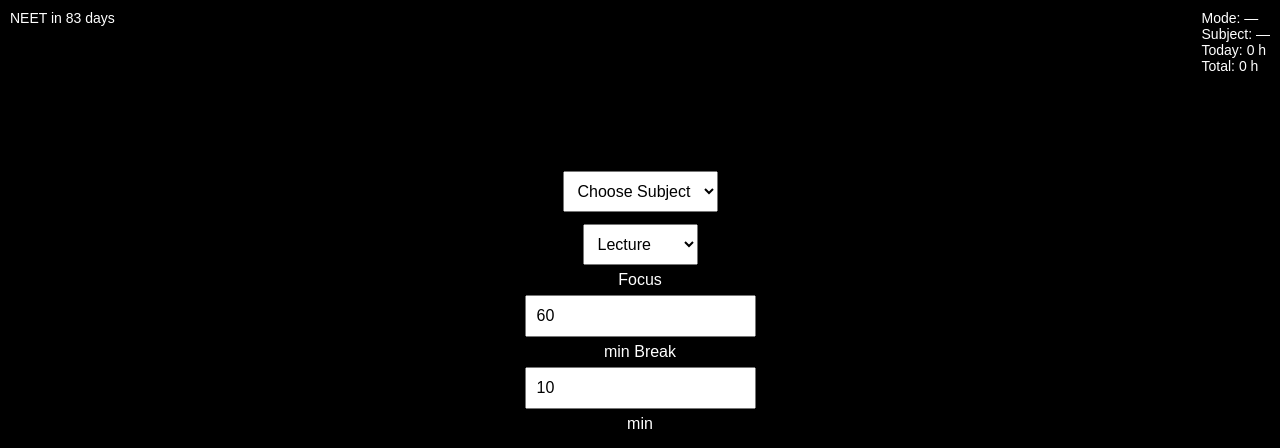
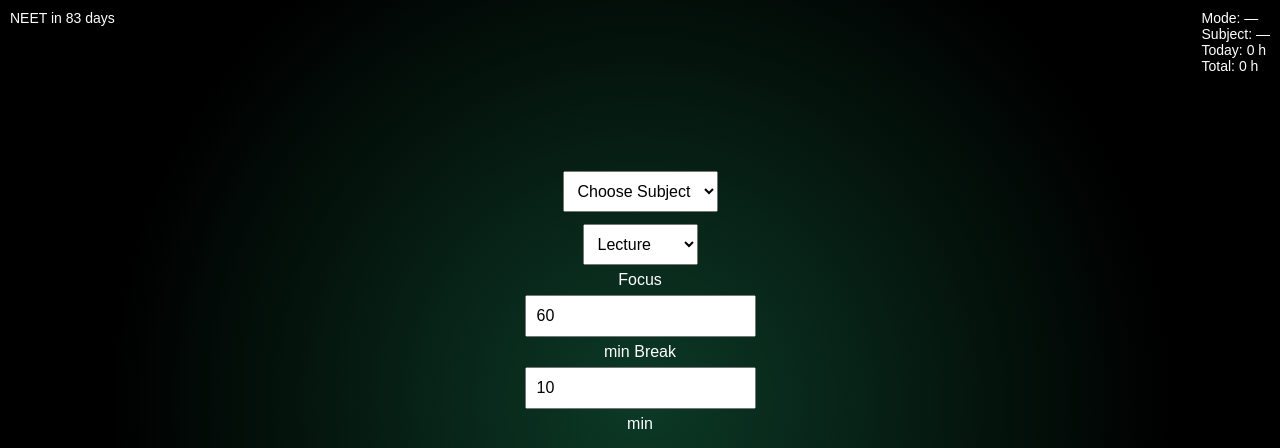
Before and after one commit to subhasmrutisamantaray-ui/neet-focus-android, a plain HTML site: page index.html in a window 1280 px wide. Shown: the top 448 px of the page. Drawn offline with Linux system fonts and the light colour scheme.

Commit message:
Update index.html

```diff
--- a/index.html
+++ b/index.html
@@ -5,17 +5,38 @@
 <meta name="viewport" content="width=device-width, initial-scale=1.0">
 <title>NEET Focus</title>
 <style>
-  body { margin:0; font-family: Arial,sans-serif; height:100vh; background:black; color:white; transition: background 0.3s; }
+  body {
+    margin:0;
+    font-family: Arial,sans-serif;
+    height:100vh;
+    background: radial-gradient(circle at center, #0a2a1f 0%, #000 70%);
+    color:white;
+    transition: background 0.3s;
+  }
+
+  body.focus {
+    animation: ambientPulse 20s ease-in-out infinite;
+  }
+
+  @keyframes ambientPulse {
+    0% { background: radial-gradient(circle at center, #0a2a1f 0%, #000 70%); }
+    50% { background: radial-gradient(circle at center, #0c3a26 0%, #000 70%); }
+    100% { background: radial-gradient(circle at center, #0a2a1f 0%, #000 70%); }
+  }
+
+  .break { background:#7a0000; }
+
   #top-left,#top-right { position:fixed; top:10px; font-size:14px; }
   #top-left{left:10px;} #top-right{right:10px;}
+
   #center {display:flex; flex-direction:column; align-items:center; justify-content:center; height:100%; text-align:center;}
   select,input,button {padding:10px; margin:6px; font-size:16px;}
   #timer {font-size:48px; margin:20px 0;}
-  .break {background:#7a0000;}
+
   #lockOverlay {position:fixed; inset:0; background:rgba(0,0,0,0.95); color:white; font-size:32px; display:flex; align-items:center; justify-content:center; text-align:center; flex-direction:column; z-index:999; display:none;}
 </style>
 </head>
-<body>
+<body class="focus">
 
 <div id="top-left">NEET in <span id="neet"></span></div>
 <div id="top-right">
```
